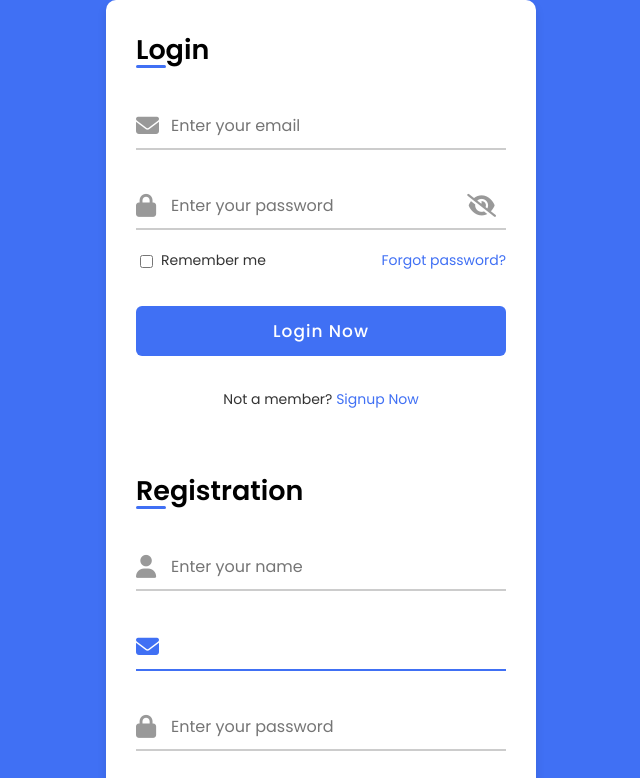
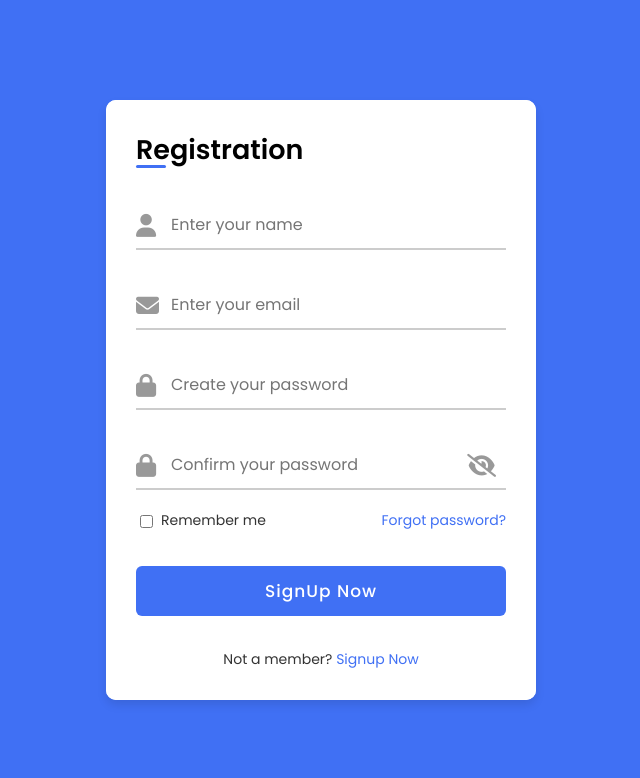
Before and after one commit to edgardjustino/login-registration, a plain HTML site: page index.html in a window 1280 px wide. Both pictures are taken after a click on the link "Signup Now". Shown: the top 778 px of the page, without its empty margins (319-959 px from the left). Drawn offline with Linux system fonts and the light colour scheme.

Commit message:
javascrip added for cards and viewing passwords

```diff
--- a/index.html
+++ b/index.html
@@ -17,7 +17,7 @@
     <div class="container">
       <div class="forms">
         <div class="form login">
-          <span class="tittle">Login</span>
+          <span class="title">Login</span>
 
           <form action="#">
             <div class="input-field">
@@ -32,6 +32,7 @@
             <div class="input-field">
               <input
                 type="password"
+                class="password"
                 placeholder="Enter your password"
                 name=""
                 id=""
@@ -56,15 +57,15 @@
           <div class="login-signup">
             <span class="text"
               >Not a member?
-              <a href="#" class="text signup-text">Signup Now</a>
+              <a href="#" class="text signup-link">Signup Now</a>
             </span>
           </div>
         </div>
 
         <!-- REGISTRATION FORM -->
 
-        <div class="form login">
-          <span class="tittle">Registration</span>
+        <div class="form signup">
+          <span class="title">Registration</span>
 
           <form action="#">
             <div class="input-field">
@@ -76,6 +77,8 @@
                 required />
               <i class="fa-solid fa-user"></i>
             </div>
+
+
             <div class="input-field">
               <input
                 type="text"
@@ -84,20 +87,15 @@
                 id=""
                 required />
 
-              <input
-                type="text"
-                class="textedeorganizacao"
-                name=""
-                id="teste-aqui" />
-
-              <div class="outrotext"></div>
-
               <i class="fa-solid fa-envelope"></i>
             </div>
+
+
             <div class="input-field">
               <input
                 type="password"
-                placeholder="Enter your password"
+                class="password"
+                placeholder="Create your password"
                 name=""
                 id=""
                 required />
@@ -108,7 +106,8 @@
             <div class="input-field">
               <input
                 type="password"
-                placeholder="Enter your password"
+                class="password"
+                placeholder="Confirm your password"
                 name=""
                 id=""
                 required />
@@ -118,22 +117,22 @@
 
             <div class="checkbox-text">
               <div class="checkbox-content">
-                <input type="checkbox" name="" id="logCheck" />
-                <label for="logCheck" class="text">Remember me</label>
+                <input type="checkbox" name="" id="sigCheck" />
+                <label for="sigCheck" class="text">Remember me</label>
               </div>
 
               <a href="" class="text">Forgot password?</a>
             </div>
 
             <div class="input-field button">
-              <input type="button" value="Login Now" name="" id="" />
+              <input type="button" value="SignUp Now" name="" id="" />
             </div>
           </form>
 
           <div class="login-signup">
             <span class="text"
               >Not a member?
-              <a href="#" class="text signup-text">Signup Now</a>
+              <a href="#" class="text login-link">Signup Now</a>
             </span>
           </div>
         </div>
--- a/script.js
+++ b/script.js
@@ -0,0 +1,35 @@
+const container = document.querySelector('.container');
+const pwShowHide = document.querySelectorAll('.showHidePw');
+const pwFields = document.querySelectorAll('.password');
+const signUp = document.querySelector('.signup-link');
+const login = document.querySelector('.login-link');
+
+//show/hide password and show icon
+pwShowHide.forEach((eyeIcon) => {
+  eyeIcon.addEventListener('click', () => {
+    pwFields.forEach((pwField) => {
+      if (pwField.type === 'password') {
+        pwField.type = 'text';
+
+        pwShowHide.forEach((icon) => {
+          icon.classList.replace('fa-eye-slash', 'fa-eye');
+        });
+      } else {
+        pwField.type = 'password';
+
+        pwShowHide.forEach((icon) => {
+          icon.classList.replace('fa-eye', 'fa-eye-slash');
+        });
+      }
+    });
+  });
+});
+
+//code to appear signup and login form
+signUp.addEventListener('click', () => {
+  container.classList.add('active');
+});
+
+login.addEventListener('click', () => {
+  container.classList.remove('active');
+});
--- a/style.css
+++ b/style.css
@@ -8,7 +8,7 @@
 }
 
 body {
-  /* height: 100vh; */
+  height: 100vh;
   /* width: 100vw; */
   display: flex;
   align-items: center;
@@ -23,19 +23,52 @@ body {
   background: #fff;
   box-shadow: 0 5px 10px rgba(0, 0, 0, 0.1);
   border-radius: 10px;
+  overflow: hidden;
+}
+
+.container .forms {
+  display: flex;
+  align-items: center;
+  height: 440px;
+  width: 200%;
+  /* background-color: red; */
+  transition: height 0.2s ease;
 }
 
 .container .form {
   padding: 30px;
+  width: 50%;
+  background-color: #fff;
+  transition: margin-left 0.18s ease ;
 }
 
-.container .form .tittle {
+.container.active .login{
+  margin-left: -50%;
+  opacity: 0;
+  transition: margin-left 0.18s ease, opacity 0.15s ease;
+}
+
+.container .signup{
+  opacity: 0;
+  transition: opacity 0.09s ease;
+}
+
+.container.active .signup{
+  opacity: 1;
+  transition: opacity 0.2s ease;
+}
+
+.container.active .forms{
+  height: 600px;
+}
+
+.container .form .title {
   position: relative;
   font-size: 27px;
   font-weight: 600;
 }
 
-.form .tittle::before {
+.form .title::before {
   content: '';
   position: absolute;
   left: 0;
```
